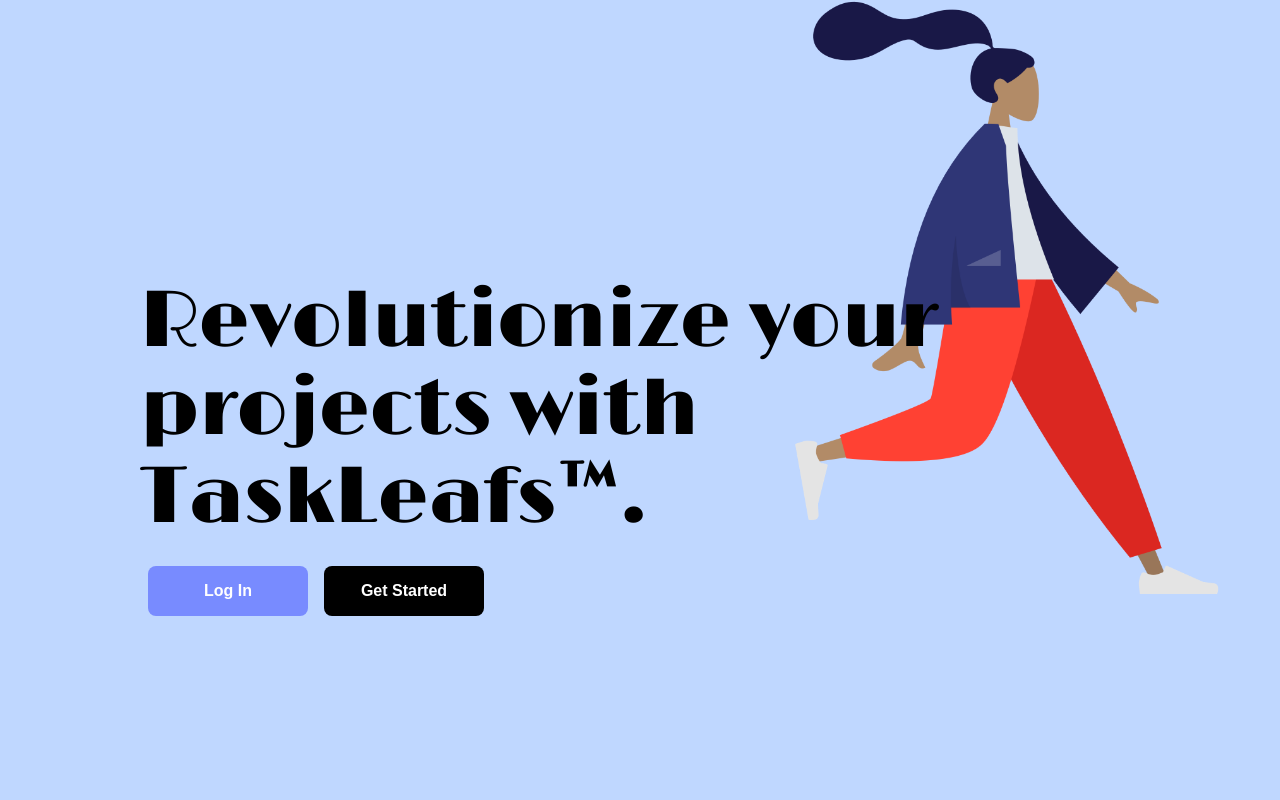
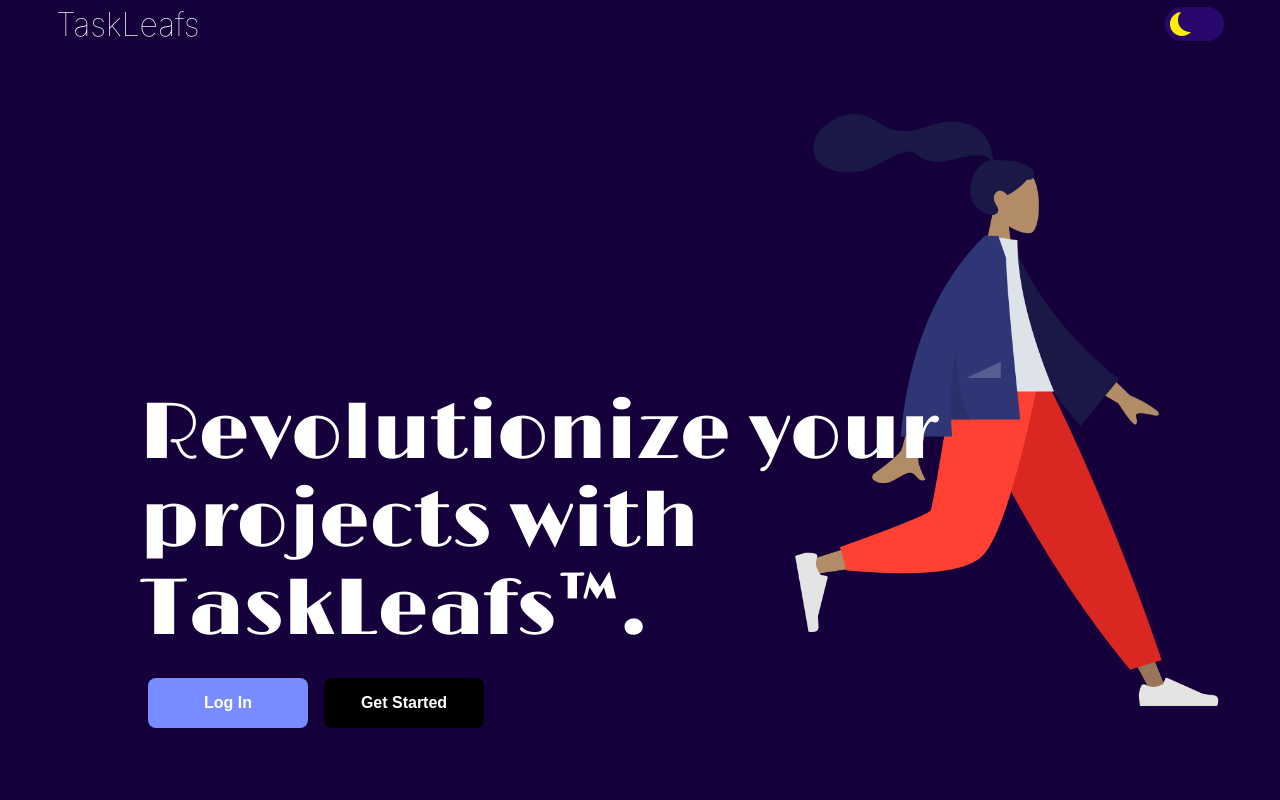
Before and after one commit to ahsan-rigu/taskleafs-frontend, a React (Create React App) app: page / in a window 1280 px wide. Shown: the top 800 px of the page. Built offline with nearby package versions, Linux system fonts and the light colour scheme; a web font is replaced by a local one.

Commit message:
fix: footer on landing page feat: dark mode

```diff
--- /dev/null
+++ b/src/Components/ThemeButton/ThemeButton.css
@@ -0,0 +1,51 @@
+/* The switch - the box around the slider */
+.switch {
+  font-size: 17px;
+  position: relative;
+  display: inline-block;
+  width: 3.5em;
+  height: 2em;
+}
+
+/* Hide default HTML checkbox */
+.switch input {
+  opacity: 0;
+  width: 0;
+  height: 0;
+}
+
+/* The slider */
+.slider {
+  --background: #28096b;
+  position: absolute;
+  cursor: pointer;
+  top: 0;
+  left: 0;
+  right: 0;
+  bottom: 0;
+  background-color: var(--background);
+  transition: .5s;
+  border-radius: 30px;
+}
+
+.slider:before {
+  position: absolute;
+  content: "";
+  height: 1.4em;
+  width: 1.4em;
+  border-radius: 50%;
+  left: 10%;
+  bottom: 15%;
+  box-shadow: inset 8px -4px 0px 0px #fff000;
+  background: var(--background);
+  transition: .5s;
+}
+
+input:checked + .slider {
+  background-color: #522ba7;
+}
+
+input:checked + .slider:before {
+  transform: translateX(100%);
+  box-shadow: inset 15px -4px 0px 15px #fff000;
+}
--- /dev/null
+++ b/src/Components/ThemeButton/ThemeButton.tsx
@@ -0,0 +1,24 @@
+import React from 'react'
+import "./ThemeButton.css"
+
+const ThemeButton = () => {
+
+    const value: boolean = Boolean(localStorage.getItem("darkMode"))
+
+    const setTheme = (e: {target: {checked: boolean}}) => {
+        if(e.target.checked){
+            localStorage.setItem("darkMode", "true")
+        } else{
+            localStorage.setItem("darkMode", "")
+        }
+    }
+
+  return (
+<label className="switch">
+    <input type="checkbox" defaultChecked={value} onChange={setTheme} className='theme-button'/>
+    <span className="slider"></span>
+</label>
+  )
+}
+
+export default ThemeButton
--- a/src/Pages/LandingPage/LandingPage.css
+++ b/src/Pages/LandingPage/LandingPage.css
@@ -5,8 +5,42 @@
     padding: 1rem;
 }
 
+.landing-page>header{
+    height: 3rem;
+    min-height: 0;
+    display: flex;
+    justify-content: space-between;
+    align-items: center;
+}
+
+.landing-page>header>span{
+    font-size: 2rem;
+    font-weight: 100;
+}
+
+
+
+.landing-page footer{
+    display: flex;
+    flex-direction: column;
+    justify-content: center;
+    align-items: center;
+    gap: 1rem;
+    margin-top: 2rem;
+    border-top: 1px solid var(--color-background-darker);
+}
+
+.landing-page footer a{
+    margin: .5rem;
+}
+
+.landing-page footer img{
+    width: 10rem;
+}
+
 
 .hero-container{
+    margin-top: 4rem;
     padding-left: 6.25rem;
     min-height: 80vh;
     background-size: 30rem;
--- a/src/Pages/LandingPage/LandingPage.tsx
+++ b/src/Pages/LandingPage/LandingPage.tsx
@@ -1,11 +1,16 @@
 import React from 'react'
 import { BsLinkedin, BsGithub, BsGlobe, BsFillFilePersonFill} from "react-icons/bs";
 import "./LandingPage.css"
+import ThemeButton from '../../Components/ThemeButton/ThemeButton';
 
 const LandingPage = () => {
 
   return (
     <div className='landing-page'>
+      <header>
+        <span className='Logo'>TaskLeafs</span>
+        <ThemeButton/>
+      </header>
       <section className='hero-container'>
           <h1 className='f-ll'>Revolutionize your projects with TaskLeafs™.</h1>
           <span>
@@ -80,12 +85,12 @@
       <footer>
         <img src={`${process.env.PUBLIC_URL}/assets/hero.png`} alt='footer-img'/>
         <span>
-          <a href='google.com'><BsLinkedin /></a>
-          <a href='google.com'><BsGithub/></a>
-          <a href='google.com'><BsGlobe/></a>
-          <a href='google.com'><BsFillFilePersonFill/></a>
+          <a href='google.com' title='LinkedIn Page'><BsLinkedin size={"2rem"}/></a>
+          <a href='google.com' title='Github Page'><BsGithub size={"2rem"}/></a>
+          <a href='google.com' title='My Portfolio'><BsGlobe size={"2rem"}/></a>
+          <a href='google.com' title='My Resume'><BsFillFilePersonFill size={"2rem"}/></a>
         </span>
-        <p>
+        <p className='f-ssm'>
         © TaskLeafs™ 2023. All rights reserved.
         </p>
       </footer>
--- a/src/index.css
+++ b/src/index.css
@@ -6,6 +6,17 @@
   box-sizing: border-box;
   max-width: 100vw ;
 }
+
+a{
+  text-decoration: none;
+  color: currentColor;
+}
+
+button{
+  cursor: pointer;
+}
+
+.theme-button:checked
 
 button{
   cursor: pointer;
@@ -35,8 +46,19 @@
 }
 
 
-:root{
+:root:has(.theme-button:checked){
   --color-background: rgb(191, 215, 255);
   background-color:  rgb(191, 215, 255);
+  color: black;
+  --color-primary: black;
   --color-background-darker: rgb(166, 198, 255);
 }
+
+
+:root{
+  --color-background: #16003B;
+  background-color:  #16003B;
+  color: white;
+  --color-primary: white;
+  --color-background-darker: #0f002a;
+}
```
Also changed, not shown: src/Pages/LandingPage/Components/ContactForm.tsx (deleted, +0 -11 lines).
